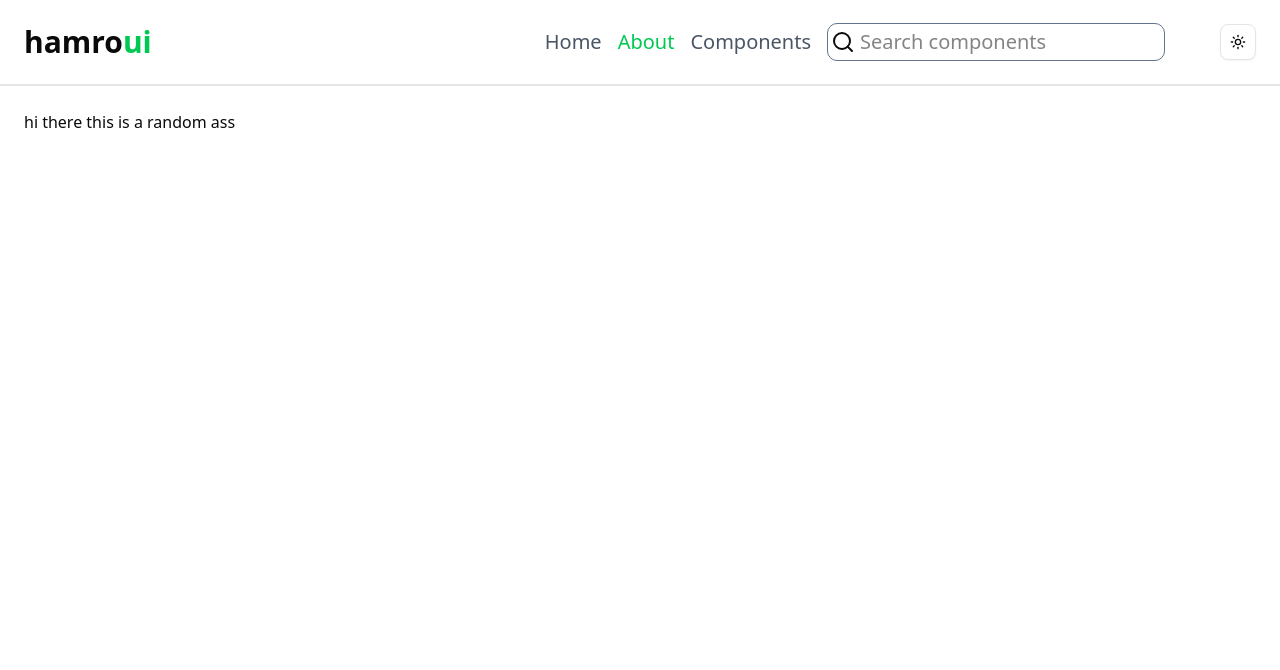
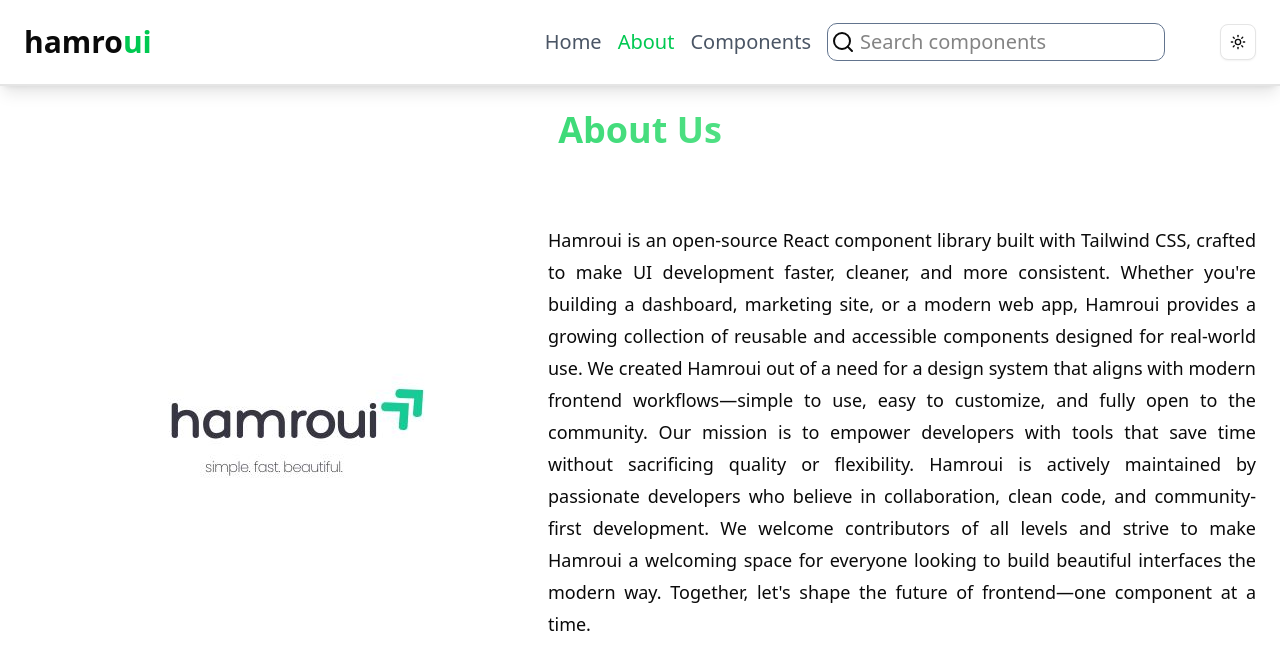
Before and after one commit to presabkhadka/hamroui, a React (Vite) app: page /about in a window 1280 px wide. Shown: the top 670 px of the page. Built offline with nearby package versions, Linux system fonts and the light colour scheme.

Commit message:
updt - about page completed

```diff
--- a/src/pages/About.tsx
+++ b/src/pages/About.tsx
@@ -3,12 +3,34 @@ import Navbar from "../components/navbar";
 export default function About() {
   return (
     <div className="grid grid-cols-1 md:grid-cols-12 h-screen">
-      <div className="col-span-full">
-        <div className="top-0 sticky z-50 border-b-2">
+      <div className="col-span-full h-full">
+        <div className=" shadow-lg border-b-2 top-0 sticky z-50 bg-white dark:bg-black">
           <Navbar />
         </div>
-        <div className="p-6 max-w-7xl mx-auto">
-            hi there this is a random ass
+        <div className="p-6 w-full md:max-w-7xl mx-auto flex flex-col gap-8">
+          <span className="text-4xl font-bold bg-gradient-to-r from-green-500 to-green-300 text-transparent bg-clip-text text-center">
+            About Us
+          </span>
+          <div className="flex flex-col md:flex-row md:items-center gap-6">
+            <img src="logo.jpg" alt="logo" className="rounded-lg"/>
+            <p className="text-justify leading-8 text-lg">
+              Hamroui is an open-source React component library built with
+              Tailwind CSS, crafted to make UI development faster, cleaner, and
+              more consistent. Whether you're building a dashboard, marketing
+              site, or a modern web app, Hamroui provides a growing collection
+              of reusable and accessible components designed for real-world use.
+              We created Hamroui out of a need for a design system that aligns
+              with modern frontend workflows—simple to use, easy to customize,
+              and fully open to the community. Our mission is to empower
+              developers with tools that save time without sacrificing quality
+              or flexibility. Hamroui is actively maintained by passionate
+              developers who believe in collaboration, clean code, and
+              community-first development. We welcome contributors of all levels
+              and strive to make Hamroui a welcoming space for everyone looking
+              to build beautiful interfaces the modern way. Together, let's
+              shape the future of frontend—one component at a time.
+            </p>
+          </div>
         </div>
       </div>
     </div>
```
